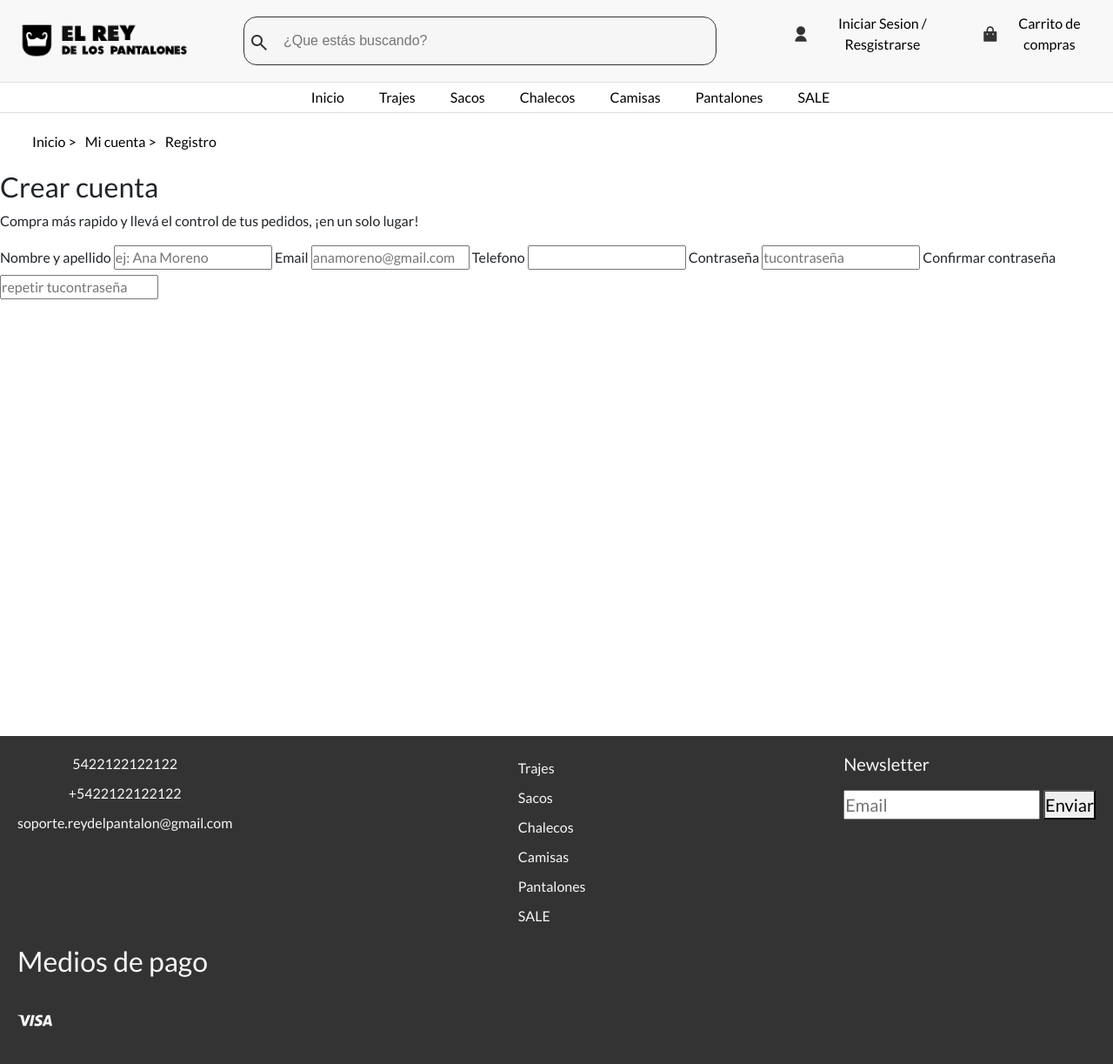
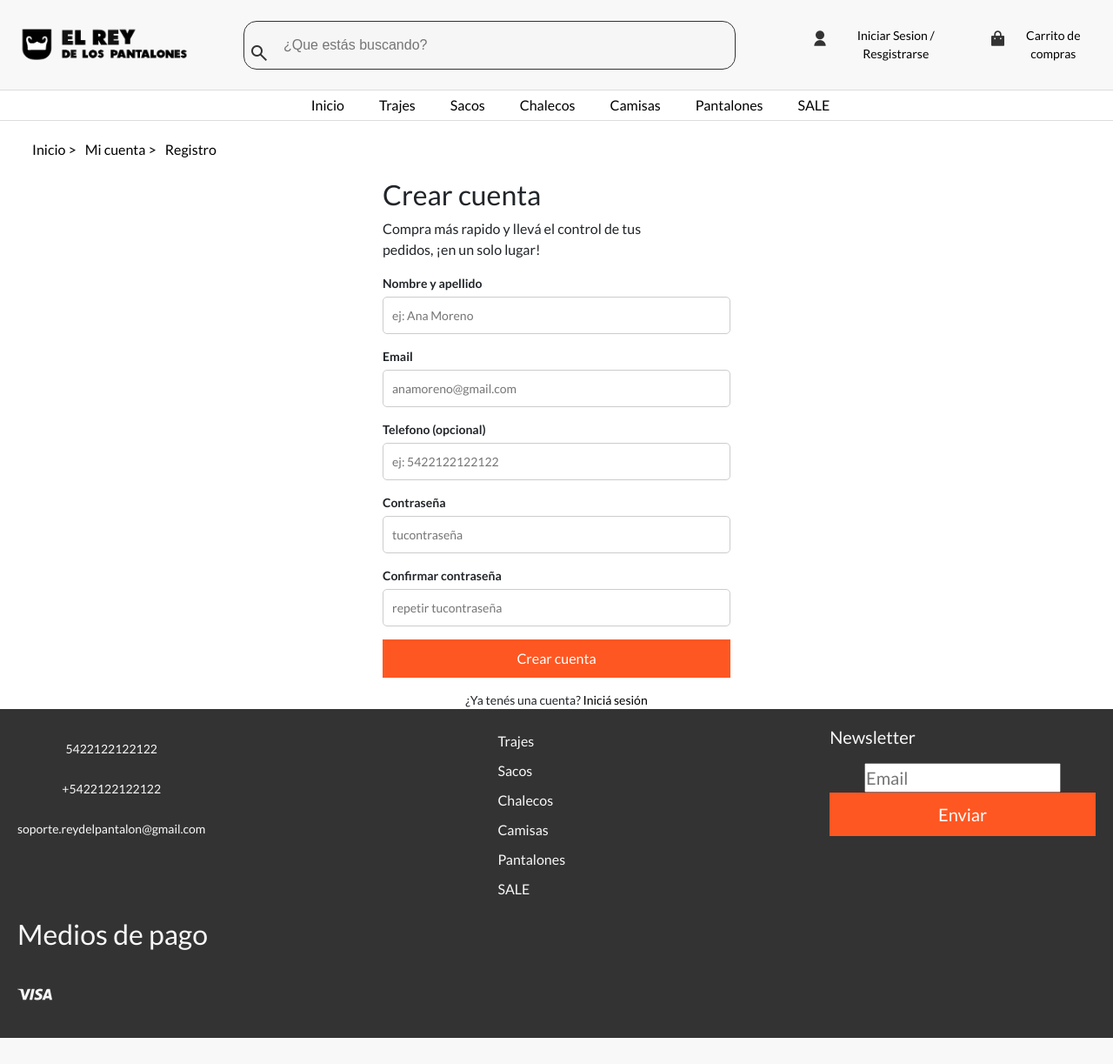
Before and after one commit to DanielAldave/DPFS_Daniel_Aldave, a Node server app: template views/Registro.html in a window 1280 px wide. Shown: the whole page at 87% size. After the commit the page ends 1193 px from the top, so only its background shows below. Run offline with Node 20, Linux system fonts and the light colour scheme; the template is opened without the code that fills it, so the values that code supplies are empty; some libraries are stand-ins or nearby versions.

Commit message:
actualizacion de view registro e implementacion de css

```diff
--- a/views/Registro.html
+++ b/views/Registro.html
@@ -4,7 +4,7 @@
         <meta charset="UTF-8">
         <meta name="viewport" content="width=device-width, initial-scale=1.0">
         <link rel="stylesheet" href="general.css">
-        <link rel="stylesheet" href="login.css">
+        <link rel="stylesheet" href="registro.css">
         <link href="https://fonts.googleapis.com/css2?family=Material+Symbols+Outlined" rel="stylesheet" />
         <link
         href="https://cdn.jsdelivr.net/npm/remixicon@4.5.0/fonts/remixicon.css"
@@ -68,20 +68,24 @@
             </ul>
         </div>
         <!-- Crear cuenta -->
+        <div class="registro-div">
             <h2>Crear cuenta</h2>
-        <p>Compra más rapido y llevá el control de tus pedidos, ¡en un solo lugar!</p>
-        <form class="registro" action="">
+            <p>Compra más rapido y llevá el control de tus <br> pedidos, ¡en un solo lugar!</p>
+                <form class="registro">
                     <label for="nombre-apellido">Nombre y apellido</label>
-            <input type="text" name="Nombre y apellido" id="nombre-apellido" placeholder="ej: Ana Moreno" required>
+                    <input type="text" name="Nombre y apellido" id="nombre-apellido"    placeholder="ej: Ana Moreno" required>
                     <label for="email">Email</label>
                     <input type="text" name="" placeholder="anamoreno@gmail.com" id="email" required>
-            <label for="telefono">Telefono</label>
-            <input type="tel" name="" id="">
+                    <label for="telefono">Telefono (opcional)</label>
+                    <input type="tel" name="" id="" placeholder="ej: 5422122122122" required>
                     <label for="password">Contraseña</label>
                     <input type="password" name="" id="password" placeholder="tucontraseña" required>
                     <label for="password">Confirmar contraseña</label>
                     <input type="password" name="" id="password" placeholder="repetir tucontraseña" required>
                 </form>
+                <button>Crear cuenta</button>
+                <span>¿Ya tenés una cuenta? <a href="#">Iniciá sesión</a></span>
+        </div>
     </main>
         <!-- Empieza el footer de la pagina -->
     <footer>
--- a/views/registro.css
+++ b/views/registro.css
@@ -0,0 +1,85 @@
+.indice-div{
+    display: flex;
+    flex-direction: column;
+    align-items: start;
+    justify-content: center;
+}
+
+.indice{
+    display: flex;
+    align-items: center;
+    justify-content: start;
+}
+
+.indice a{
+    color: black;
+    text-decoration: none;
+}
+
+input:focus {
+    outline: none;
+    border: none;
+}
+
+/* Estilo para el contenedor del formulario */
+.registro-div {
+    width: 400px; /* Ajusta el ancho del formulario */
+    margin: 0 auto; /* Centra el formulario horizontalmente */
+    text-align: left; /* Alinea el texto a la izquierda */
+    font-family: 'Lato', sans-serif; /* Fuente consistente */
+}
+
+/* Estilo para los campos de entrada */
+.registro input[type="text"],
+.registro input[type="tel"],
+.registro input[type="password"] {
+    width: 100%; /* Ocupa todo el ancho disponible */
+    padding: 10px; /* Espaciado interno */
+    margin-bottom: 15px; /* Espaciado entre campos */
+    border: 1px solid #ccc; /* Borde gris claro */
+    border-radius: 5px; /* Bordes redondeados */
+    font-size: 14px; /* Tamaño de fuente */
+    box-sizing: border-box; /* Incluye padding y borde en el ancho */
+}
+
+/* Estilo para las etiquetas */
+.registro label {
+    font-size: 14px; /* Tamaño de fuente */
+    font-weight: bold; /* Negrita */
+    margin-bottom: 5px; /* Espaciado debajo de la etiqueta */
+    display: block; /* Asegura que esté en su propia línea */
+}
+
+/* Estilo para el botón */
+button {
+    width: 100%; /* Ocupa todo el ancho disponible */
+    padding: 10px; /* Espaciado interno */
+    background-color: #ff5722; /* Color de fondo */
+    color: white; /* Color del texto */
+    border: none; /* Sin borde */
+    border-radius: 5px; /* Bordes redondeados */
+    font-size: 16px; /* Tamaño de fuente */
+    cursor: pointer; /* Cambia el cursor al pasar sobre el botón */
+    margin-top: 10px; /* Espaciado superior */
+}
+
+button:hover {
+    background-color: #e64a19; /* Color al pasar el mouse */
+}
+
+/* Estilo para el texto debajo del botón */
+span {
+    display: block; /* Asegura que esté en su propia línea */
+    text-align: center; /* Centra el texto */
+    margin-top: 15px; /* Espaciado superior */
+    font-size: 14px; /* Tamaño de fuente */
+}
+
+span a {
+    color: black; /* Color del enlace */
+    text-decoration: none; /* Sin subrayado */
+}
+
+span a:hover {
+    text-decoration: underline; /* Subraya al pasar el mouse */
+}
```
Lines whose indentation alone changed are shown as unchanged.
